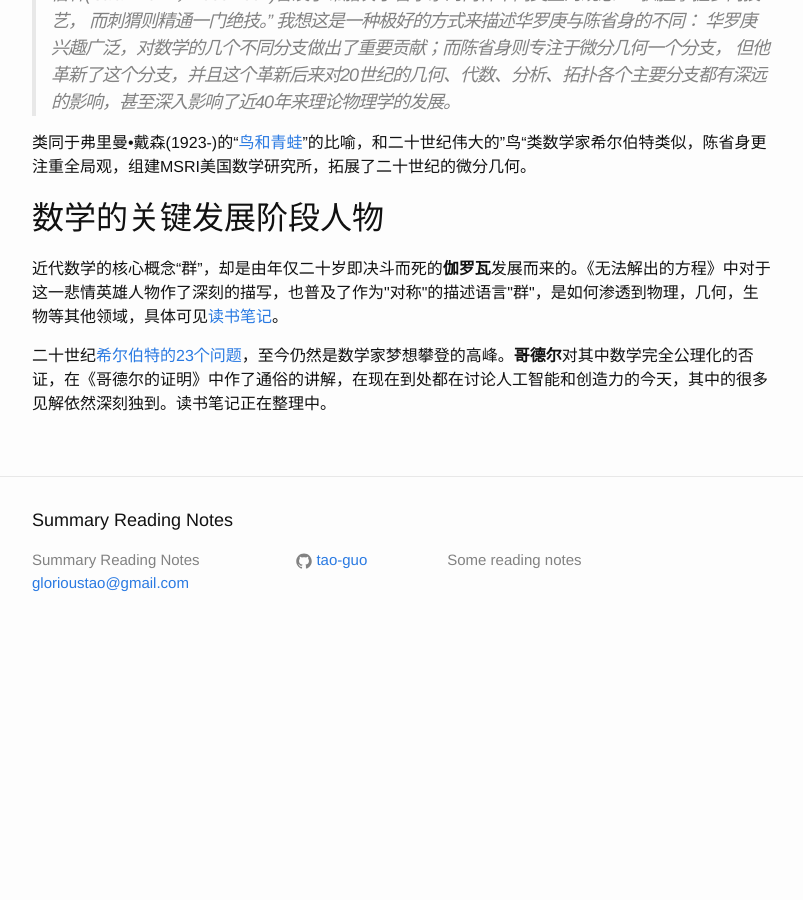
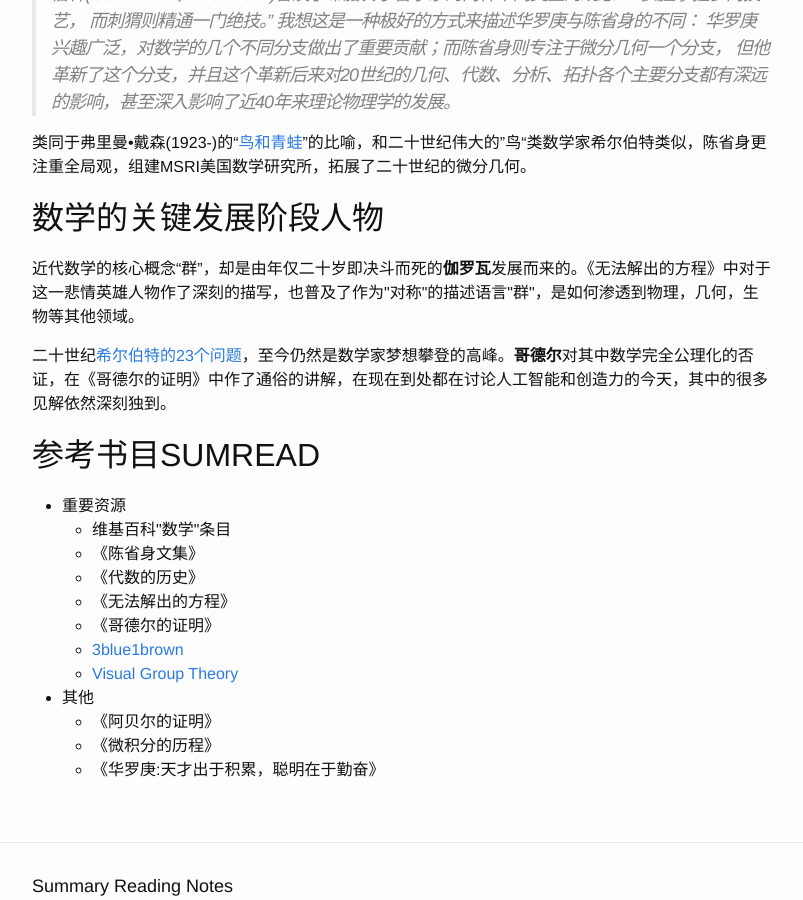
Before and after one commit to tao-guo/blog, a Jekyll site: the page docs/math/2017/07/09/what-is-math.html, which Jekyll copies as it is, in a window 1280 px wide and 900 px high, scrolled down 4534 px. Shown: the whole window, without its empty margins (238-1041 px from the left). Built offline with Jekyll 4.4.1, drawn with Linux system fonts in a browser that asks for light colours; Markdown is read by kramdown in place of the engine named in the settings; formulas are drawn with MathJax 3; a script that is not in the unit is left out; before the commit the page ends 5188 px from its top, so only the background shows below that.

```diff
--- a/docs/math/2017/07/09/what-is-math.html
+++ b/docs/math/2017/07/09/what-is-math.html
@@ -238,9 +238,32 @@
 
 <h2>数学的关键发展阶段人物</h2>
 
-<p>近代数学的核心概念“群”，却是由年仅二十岁即决斗而死的<strong>伽罗瓦</strong>发展而来的。《无法解出的方程》中对于这一悲情英雄人物作了深刻的描写，也普及了作为&quot;对称&quot;的描述语言&quot;群&quot;，是如何渗透到物理，几何，生物等其他领域，具体可见<a href="/book/2017/07/08/book-unsolvable-equation.html">读书笔记</a>。</p>
+<p>近代数学的核心概念“群”，却是由年仅二十岁即决斗而死的<strong>伽罗瓦</strong>发展而来的。《无法解出的方程》中对于这一悲情英雄人物作了深刻的描写，也普及了作为&quot;对称&quot;的描述语言&quot;群&quot;，是如何渗透到物理，几何，生物等其他领域。</p>
 
-<p>二十世纪<a href="https://zh.wikipedia.org/wiki/%E5%B8%8C%E5%B0%94%E4%BC%AF%E7%89%B9%E7%9A%8423%E4%B8%AA%E9%97%AE%E9%A2%98">希尔伯特的23个问题</a>，至今仍然是数学家梦想攀登的高峰。<strong>哥德尔</strong>对其中数学完全公理化的否证，在《哥德尔的证明》中作了通俗的讲解，在现在到处都在讨论人工智能和创造力的今天，其中的很多见解依然深刻独到。读书笔记正在整理中。</p>
+<p>二十世纪<a href="https://zh.wikipedia.org/wiki/%E5%B8%8C%E5%B0%94%E4%BC%AF%E7%89%B9%E7%9A%8423%E4%B8%AA%E9%97%AE%E9%A2%98">希尔伯特的23个问题</a>，至今仍然是数学家梦想攀登的高峰。<strong>哥德尔</strong>对其中数学完全公理化的否证，在《哥德尔的证明》中作了通俗的讲解，在现在到处都在讨论人工智能和创造力的今天，其中的很多见解依然深刻独到。</p>
+
+<h2>参考书目SUMREAD</h2>
+
+<ul>
+<li>重要资源
+
+<ul>
+<li>维基百科&quot;数学&quot;条目</li>
+<li>《陈省身文集》</li>
+<li>《代数的历史》</li>
+<li>《无法解出的方程》</li>
+<li>《哥德尔的证明》</li>
+<li><a href="https://space.bilibili.com/88461692">3blue1brown</a></li>
+<li><a href="http://www.math.clemson.edu/%7Emacaule/classes/m17_math4120/index.html">Visual Group Theory</a></li>
+</ul></li>
+<li>其他
+
+<ul>
+<li>《阿贝尔的证明》</li>
+<li>《微积分的历程》</li>
+<li>《华罗庚:天才出于积累，聪明在于勤奋》</li>
+</ul></li>
+</ul>
 
   </article>
 
```
Also changed, not shown: _posts/2017-07-09-what-is-math.md (+16 -2 lines), docs/feed.xml (+27 -4 lines).
